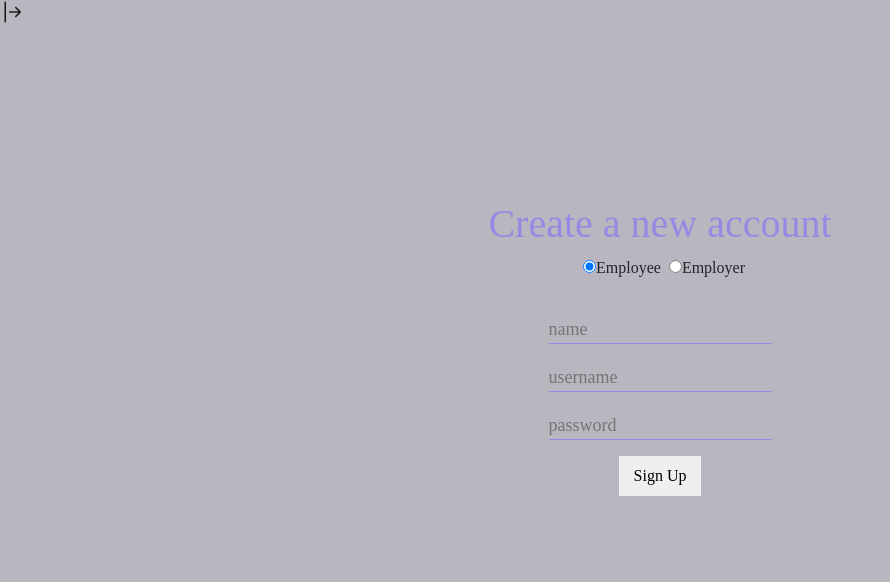
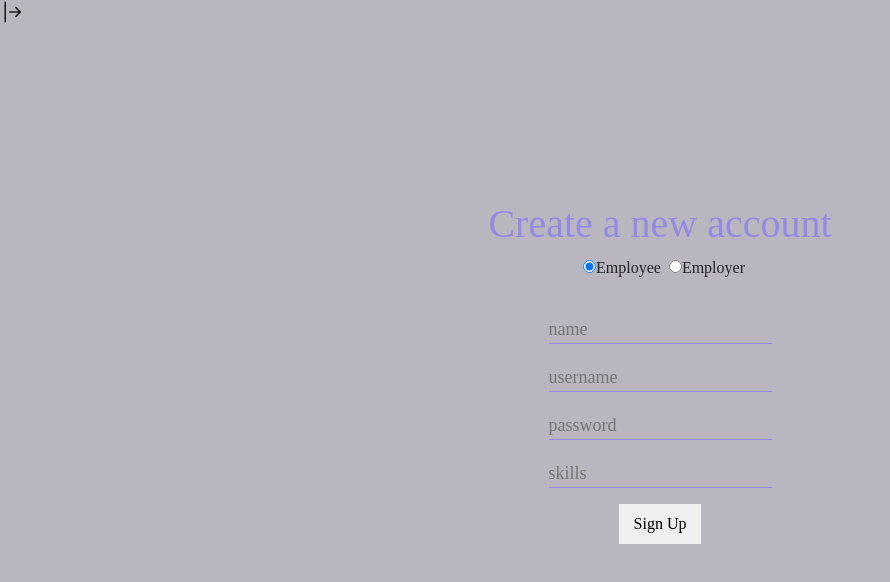
Before and after one commit to dartik24/Hyperlink, a React (Create React App) app in the folder frontend/: page /signup in a window 1280 px wide. Shown: the top 582 px of the page, without its empty margins (0-890 px from the left). Built offline with nearby package versions, Linux system fonts and the light colour scheme.

Commit message:
Augmented inputform to allow for different types of inputs

```diff
--- a/frontend/src/components/input-form/input-form.jsx
+++ b/frontend/src/components/input-form/input-form.jsx
@@ -24,7 +24,7 @@ class InputForm extends React.Component {
 
   render() {
     // Creates markup for inputs
-    const inputs = this.props.inputs.map((input) => (
+    const inputs = this.props.inputs.map((input, i) => (
       <input
         className="input"
         label={input}
@@ -33,6 +33,7 @@ class InputForm extends React.Component {
         key={input}
         value={this.state[input]}
         onChange={this.handleChange}
+        type={this.props.types[i]}
       />
     ));
 
--- a/frontend/src/pages/homepage/home.jsx
+++ b/frontend/src/pages/homepage/home.jsx
@@ -48,6 +48,7 @@ class Home extends React.Component {
         <InputForm
           ref={this.form}
           inputs={['username', 'password']}
+          types={['text', 'password']}
           buttons={[
             { name: 'Login', callback: this.loginPressed },
             { name: 'Sign Up', callback: this.signupPressed },
--- a/frontend/src/pages/signup/signup.jsx
+++ b/frontend/src/pages/signup/signup.jsx
@@ -9,6 +9,10 @@ class Signup extends React.Component {
   constructor() {
     super();
     this.form = React.createRef();
+    this.employerFields = ['name', 'username', 'password', 'company name'];
+    this.employerTypes = ['text', 'text', 'password', 'text'];
+    this.employeeFields = ['name', 'username', 'password', 'skills'];
+    this.employeeTypes = ['text', 'text', 'password', 'text'];
     this.state = {
       selectedOption: 'employee',
     };
@@ -41,6 +45,10 @@ class Signup extends React.Component {
     }
   };
 
+  isEmployee() {
+    return this.state.selectedOption === 'employee';
+  }
+
   render() {
     // TODO: Style the radio buttons
     return (
@@ -51,7 +59,7 @@ class Signup extends React.Component {
             <input
               type="radio"
               value="employee"
-              checked={this.state.selectedOption === 'employee'}
+              checked={this.isEmployee()}
               onChange={this.radioButtonPressed}
             />
             Employee
@@ -60,7 +68,7 @@ class Signup extends React.Component {
             <input
               type="radio"
               value="employer"
-              checked={this.state.selectedOption === 'employer'}
+              checked={!this.isEmployee()}
               onChange={this.radioButtonPressed}
             />
             Employer
@@ -68,7 +76,8 @@ class Signup extends React.Component {
         </ul>
         <div>
           <InputForm
-            inputs={['name', 'username', 'password']}
+            inputs={this.isEmployee() ? this.employeeFields : this.employerFields}
+            types={this.isEmployee() ? this.employeeTypes : this.employerTypes}
             buttons={[{ name: 'Sign Up', callback: this.signupPressed }]}
             ref={this.form}
           />
```
